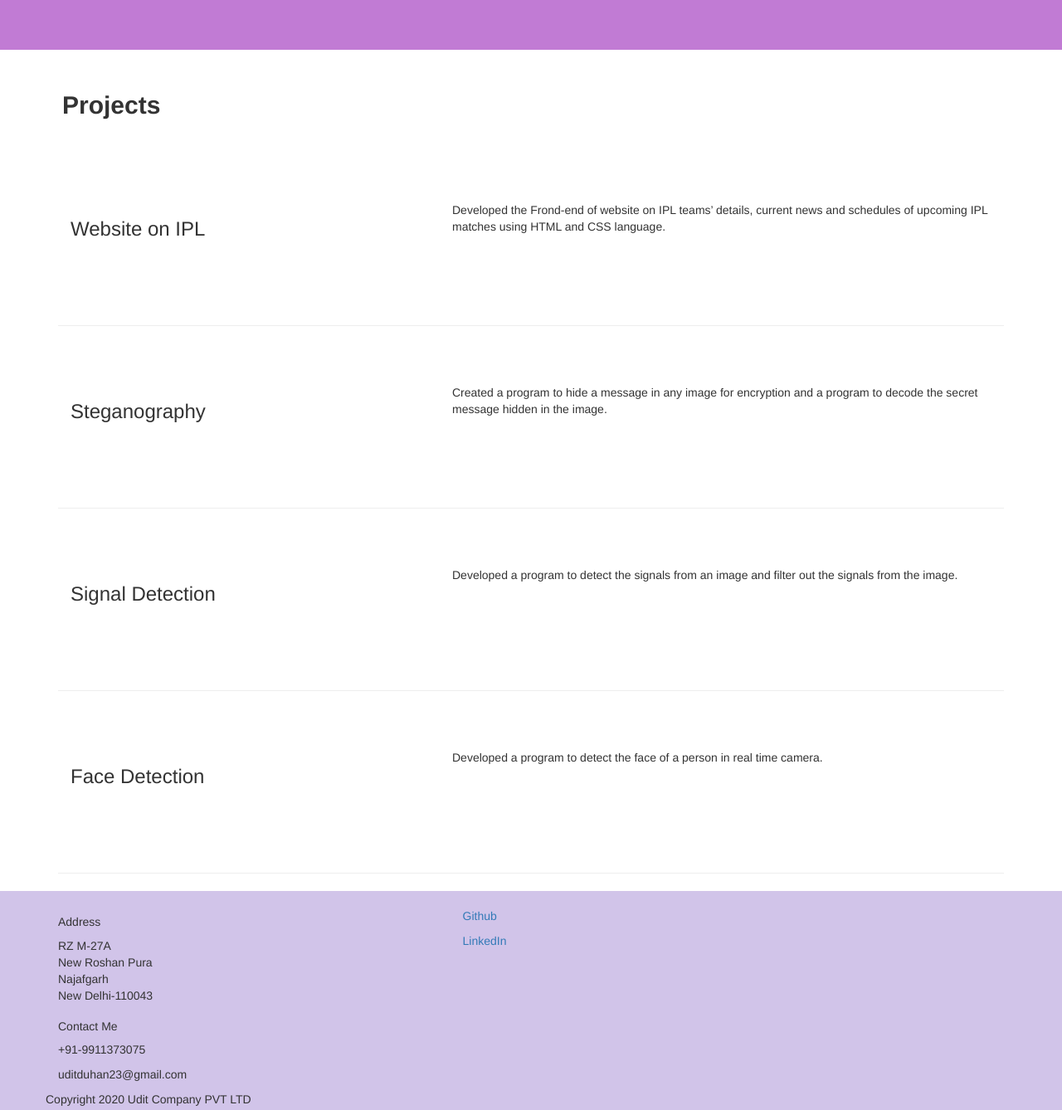
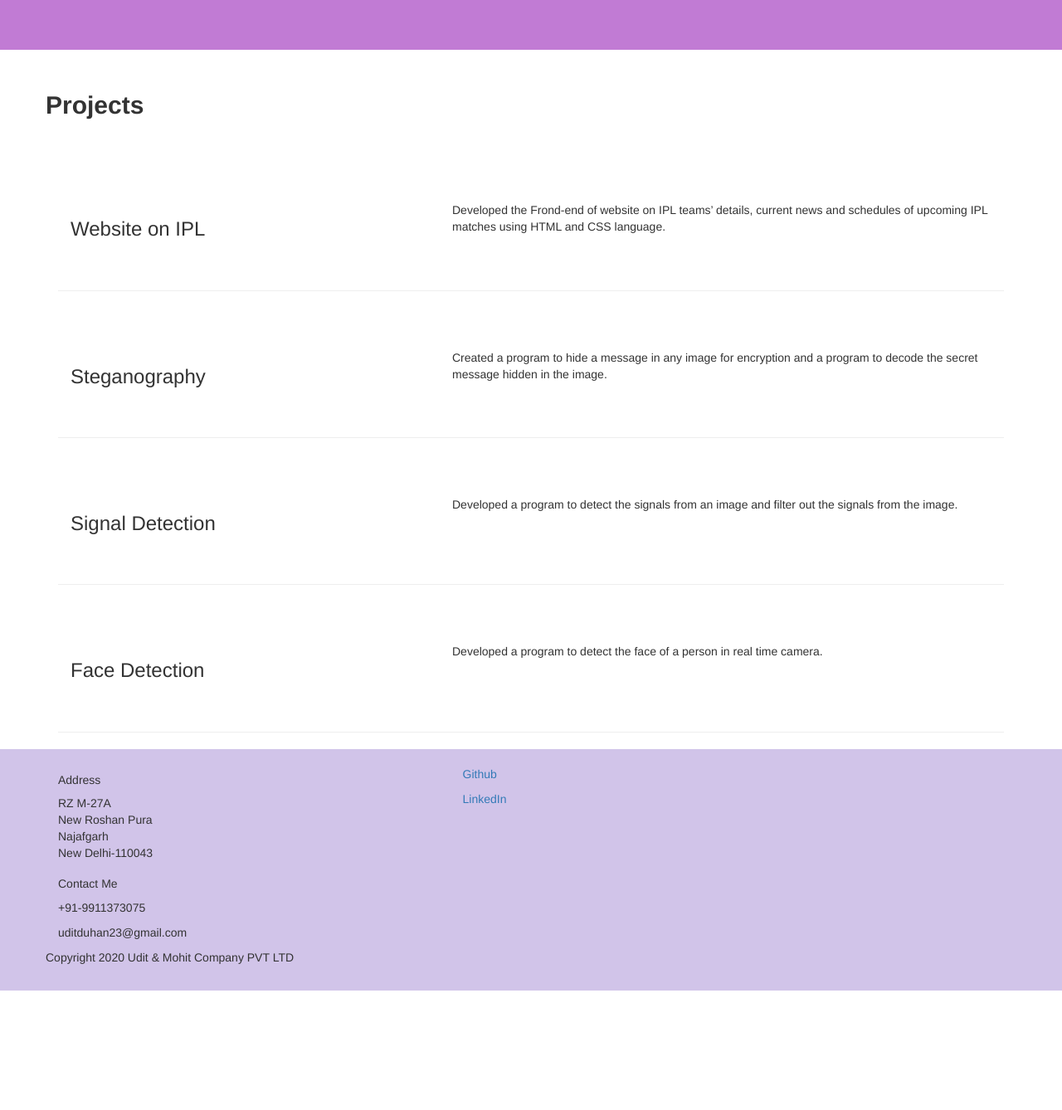
Before and after one commit to UditDuhan/React-Specialization-Coursera, a website: page index.html in a window 1280 px wide. Shown: the part 270-1608 px from the top of the page at 83% size. After the commit the page ends 1464 px from the top, so only its background shows below. Drawn offline with nearby package versions, Linux system fonts and the light colour scheme.

Commit message:
More styling added

```diff
--- a/index.html
+++ b/index.html
@@ -13,10 +13,10 @@
     <header class="jumbotron">
         <div class="container">
             <div class="row row-header">
-                <div class="col-12 col-sm-12 col-md-7">
+                <div class="col-12 col-sm-12 col-md-6">
                     <h1 class="display-1"><strong>Udit Duhan</strong></h1>
                 </div>
-                <div class="col-12 col-sm-12 col-md">
+                <div class=" d-none d-sm-block col-12 col-sm-12 col-md">
                     <p>Dedicated Computer Science Engineer with good grasp of development, implementation and
                         optimization of
                         algorithms. Creative and result – oriented with good team management skills. Able to apply
@@ -73,14 +73,6 @@
         </div>
     </div><br>
 
-    <div class="container">
-        <div class="row">
-            <div class="col-12 col-sm-4">
-
-            </div>
-        </div>
-    </div>
-
     <footer>
         <div class="container">
             <div class="row">
@@ -98,7 +90,7 @@
             </div>
             <div class="row justify-content-center">
                 <div class="col-auto">
-                    <p>Copyright 2020 Udit Company PVT LTD</p>
+                    <p>Copyright 2020 Udit & Mohit Company PVT LTD</p>
                 </div>
             </div>
         </div>
--- a/style.css
+++ b/style.css
@@ -8,15 +8,15 @@
     padding: 0px auto;
 }
 
-h2 {
-    padding: 0px 20px 0px 20px;
-}
+/* img {
+    height: 150px;
+} */
 
 .row-content {
     margin: 0px auto;
     padding: 50px 0px 50px 0px;
     border-bottom: 1px ridge;
-    min-height: 200px;
+    min-height: 100px;
 }
 
 footer {
```
